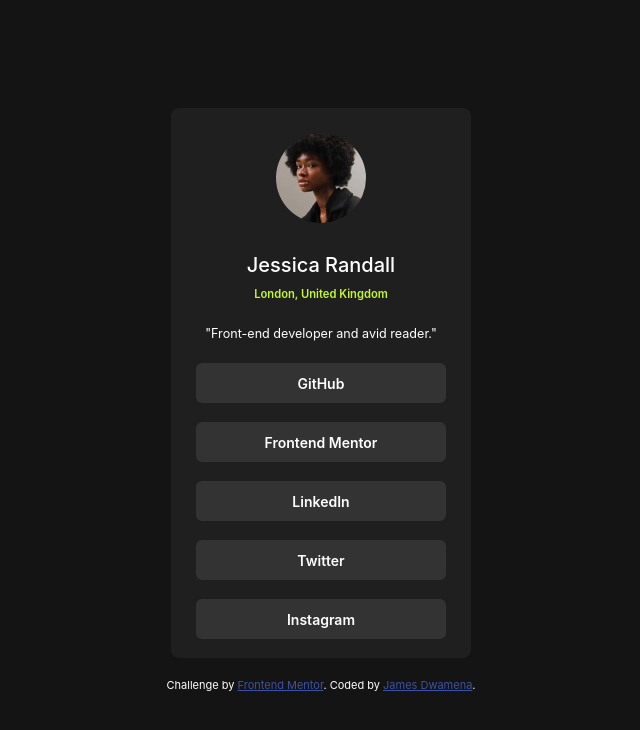
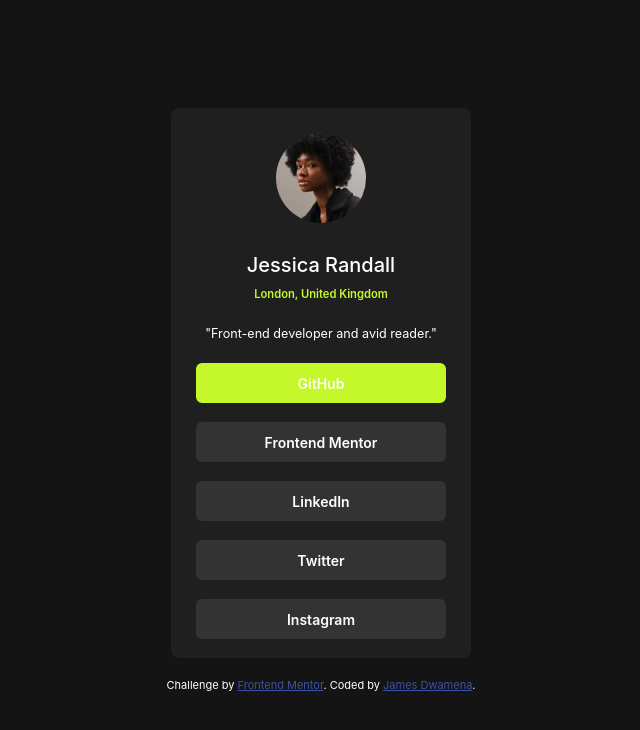
Before and after one commit to jamesdwamena1/Social-Links-Profile, a plain HTML site: page index.html in a window 1280 px wide. In both pictures the pointer is over the link "GitHub". Shown: the whole page, without its empty margins (319-959 px from the left). Drawn offline with Linux system fonts and the light colour scheme.

Commit message:
frontend mentor

```diff
--- a/style.css
+++ b/style.css
@@ -55,6 +55,9 @@
     height: 40px;
     background-color: hsl(0, 0%, 20%);
     font-weight: 600;
+    cursor: pointer;
+    transition: background-color 0.3s;
+
 }
 
 .intro{
@@ -86,3 +89,7 @@
 .attribution{
     display: block;
 }
+
+.links:hover{
+    background-color: hsl(75, 94%, 57%);
+}
```
